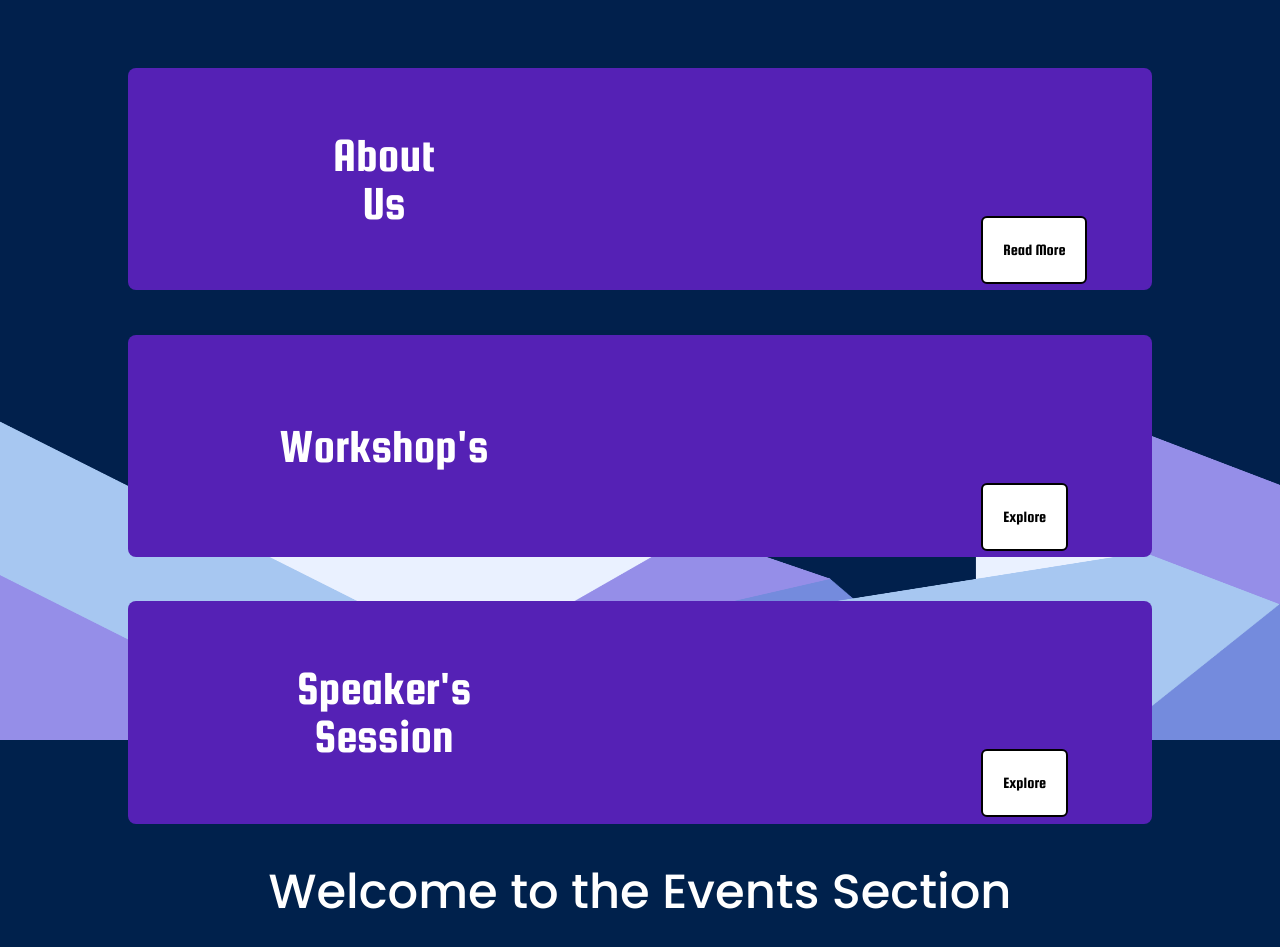
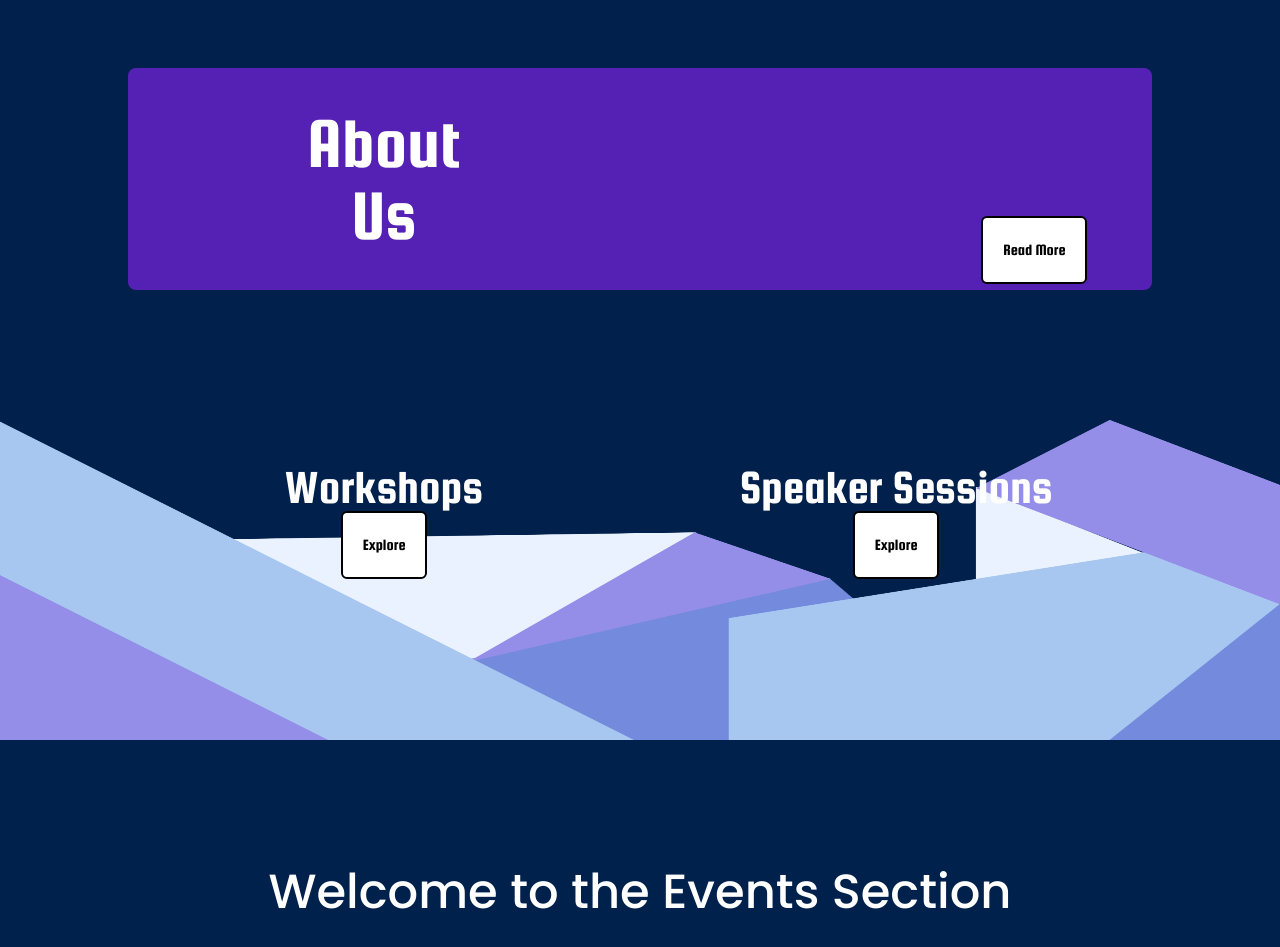
Before and after one commit to siddarthpai/E-Summit, a Next.js app in the folder e-summit/: page / in a window 1280 px wide. Shown: the part 860-1807 px from the top of the page. Built offline with nearby package versions, Linux system fonts and the light colour scheme.

Commit message:
Revert "Purple Box added to the Workshop and Speaker Session "

```diff
--- a/e-summit/src/app/AboutUs/About.js
+++ b/e-summit/src/app/AboutUs/About.js
@@ -54,34 +54,29 @@ export default function About() {
                   Read More
                 </button>
               </div>
-              <div className="rounded-lg grid grid-cols-2 bg-purple-800 h-5/6 ">
-                <div className="flex items-center justify-center">
-                  <h1 className="text-5xl lg:text-7xl align-middle">
-                   Workshop's
-                  </h1>
-                </div>
-
+              <div className="grid gap-16mt-32 lg:grid lg:grid-cols-2">
+                <div className="bg-transperant w">
+                  <div className="mt-16 mb-16 lg:mt-32 lg:mb-32">
+                    <h1 className="text-5xl">Workshops</h1>
                     <button
-                  className="relative top-2/3 left-1/4 lg:left-2/3 right- border-2 border-black p-2 rounded-md bg-white text-black lg:p-5 w-fit h-fit "
+                      className="border-2 border-black p-2 rounded-md bg-white text-black lg:p-5"
                       onClick={handleExploreClick}
                     >
                       Explore
                     </button>
                   </div>
-
-<div className="rounded-lg grid grid-cols-2 bg-purple-800 h-5/6 ">
-                <div className="flex items-center justify-center">
-                  <h1 className="text-5xl lg:text-7xl align-middle">
-                   Speaker's <br/>Session
-                  </h1>
                 </div>
-
+                <div className="bg-transperant w">
+                  <div className="mt-16 lg:mt-32 lg:mb-32">
+                    <h1 className="text-5xl">Speaker Sessions</h1>
                     <button
-                  className="relative top-2/3 left-1/4 lg:left-2/3 right- border-2 border-black p-2 rounded-md bg-white text-black lg:p-5 w-fit h-fit "
+                      className="border-2 border-black p-2 rounded-md bg-white text-black lg:p-5"
                       onClick={handleExploreClick}
                     >
                       Explore
                     </button>
+                  </div>
+                </div>
               </div>
             </Slide>
           </div>
--- a/e-summit/src/app/AboutUs/style.css
+++ b/e-summit/src/app/AboutUs/style.css
@@ -8,15 +8,3 @@
 #Dialog-box .font-mono {
   font-family: "Poppins", sans-serif; /* Apply Poppins font */
 }
-
-
-h1.text-5xl {
-  font-size: 3rem;
-}
-
-
-@media (max-width: 768px) {
-  h1.text-5xl {
-    font-size: 2rem;
-  }
-}
```
Lines whose indentation alone changed are shown as unchanged.
